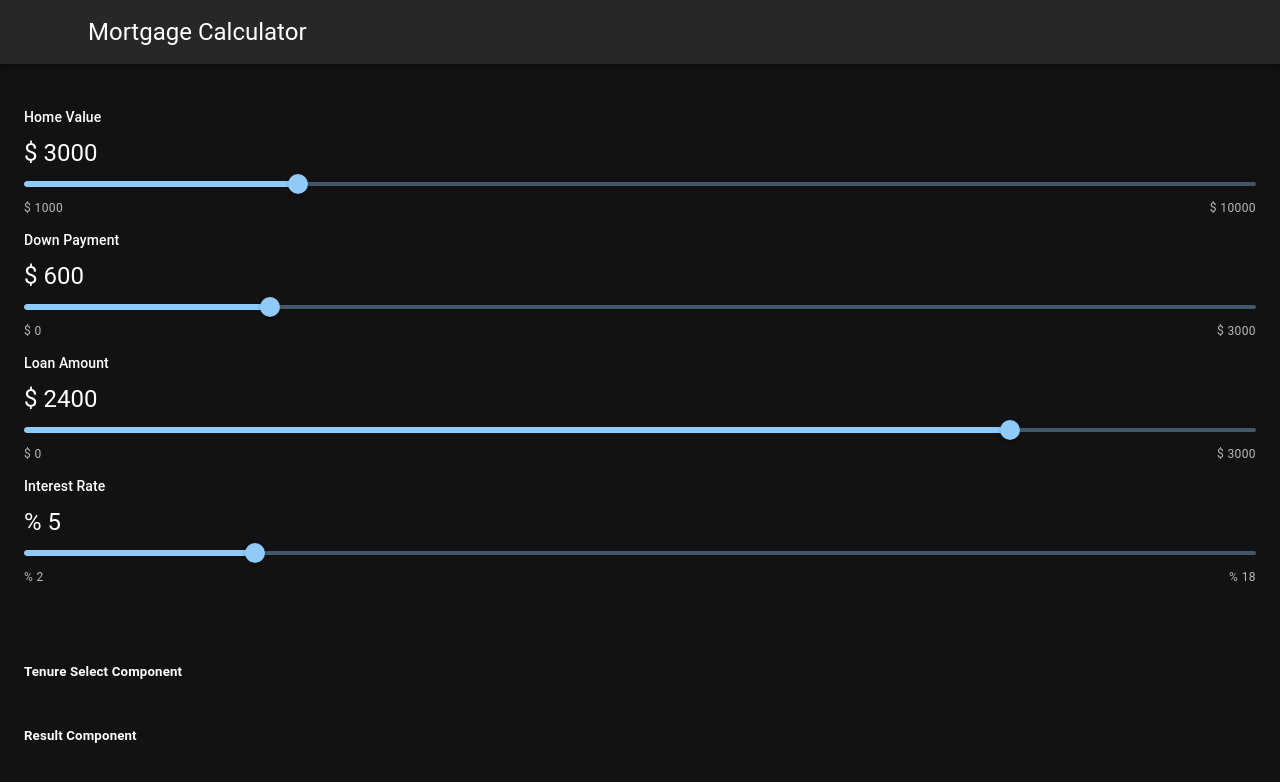
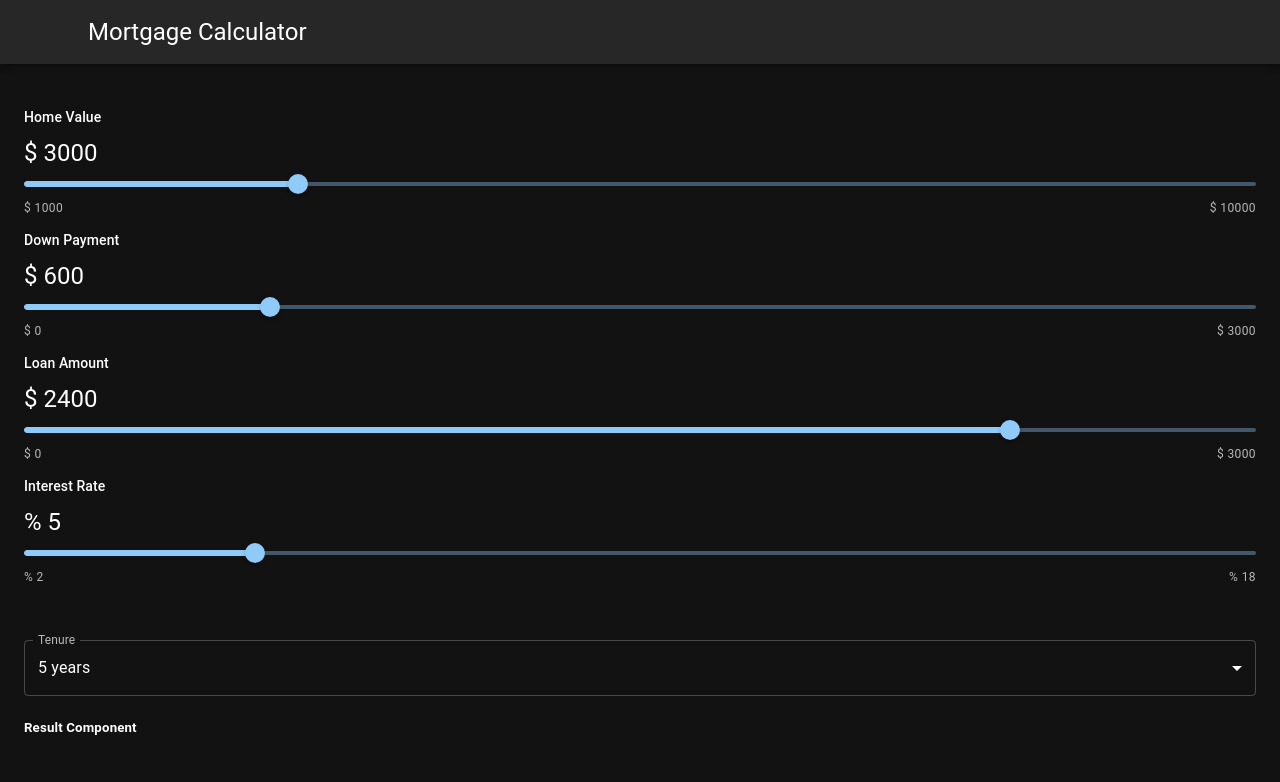
Before and after one commit to Prakash-Ravichandran/Mortgage_Calculator, a React (Create React App) app: page / in a window 1280 px wide. Shown: the top 782 px of the page. Built offline with nearby package versions, Linux system fonts and the light colour scheme.

Commit message:
Build: tenure component added

```diff
--- a/src/Components/TenureSelect.js
+++ b/src/Components/TenureSelect.js
@@ -1,9 +1,33 @@
 import React from "react";
+import { InputLabel } from "@mui/material";
+import { MenuItem } from "@mui/material";
+import { FormControl } from "@mui/material";
+import { Select } from "@mui/material";
 
-export default function TenureSelect() {
+export default function TenureSelect({ data, setData }) {
+  const handleChange = (event, value) => {
+    setData({ ...data, loanTerm: value });
+  };
+
   return (
     <>
-      <h5>Tenure Select Component</h5>
+      <FormControl fullWidth>
+        <InputLabel id="demo-simple-select-label">Tenure</InputLabel>
+        <Select
+          labelId="demo-simple-select-label"
+          id="demo-simple-select"
+          value={data.loanTerm}
+          label="Tenure"
+          defaultValue={5}
+          onChange={handleChange}
+        >
+          <MenuItem value={5}>5 years</MenuItem>
+          <MenuItem value={10}>10 years</MenuItem>
+          <MenuItem value={15}>15 years</MenuItem>
+          <MenuItem value={20}>20 years</MenuItem>
+          <MenuItem value={25}>25 years</MenuItem>
+        </Select>
+      </FormControl>
     </>
   );
 }
```
